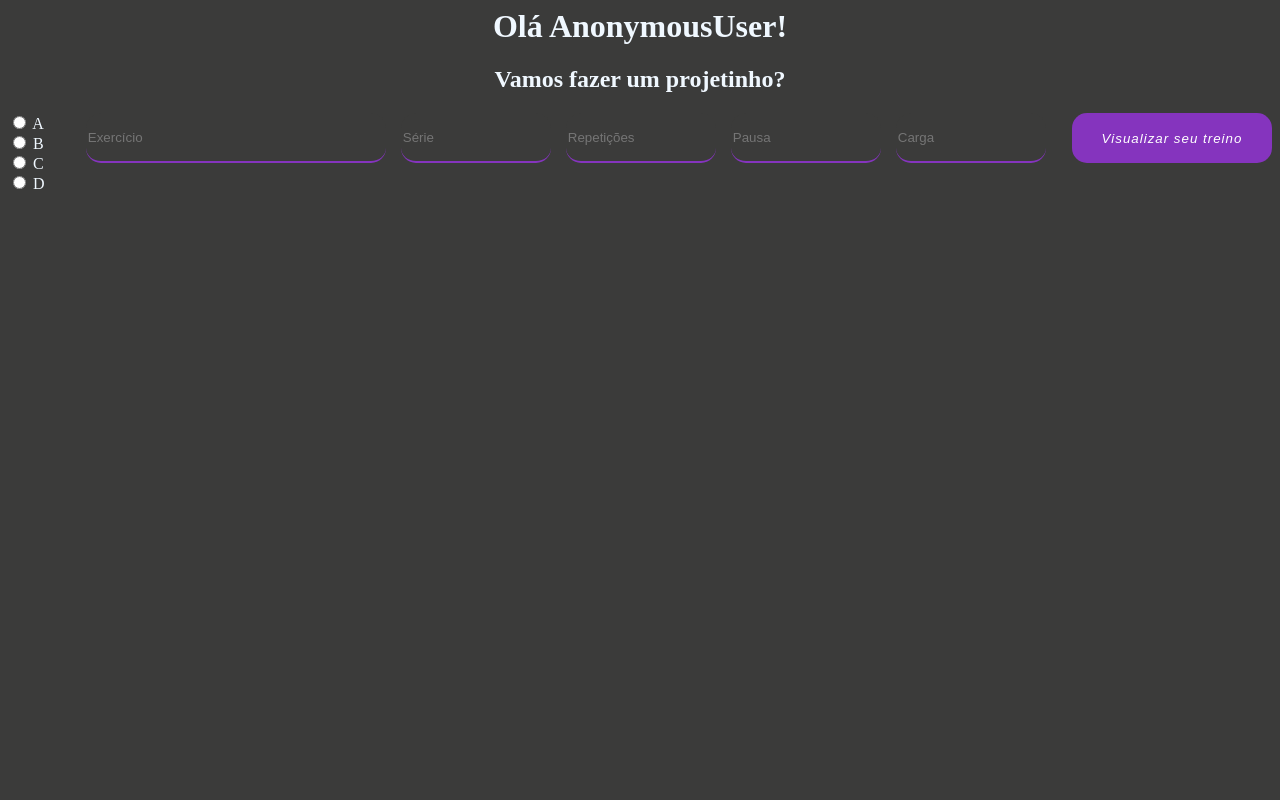
After one commit to maitefavaro/maiworkout, a Django app: page /cadastro_do_treino/ in a window 1280 px wide. The commit adds this page. Run offline with Django 4.2, Linux system fonts and the light colour scheme.

Commit message:
form treino

```diff
--- /dev/null
+++ b/academia/static/css/cad_treino.css
@@ -0,0 +1,80 @@
+*{
+    background-color: #3B3B3A;
+}
+
+.inicio{
+    color: aliceblue;
+    text-align: center;
+}
+
+
+.tela_toda{
+    display: flex;
+    justify-content: space-between;
+}
+
+
+.id_treino{
+    color: aliceblue;
+}
+
+
+.formm{
+    display: flex;
+
+}
+
+.formm input{
+    margin-left: 15px;
+}
+.exercicio{
+    height: 50px;
+    width: 300px;
+    border-radius: 15px;
+    border: none;
+    border-bottom: 2px solid #8534be;
+    text-align: left;
+}
+.serie{
+    height: 50px;
+    width: 150px;
+    border-radius: 15px;
+    border: none;
+    border-bottom: 2px solid #8534be;
+    text-align: left;
+}
+.vezes_repeticoes{
+    height: 50px;
+    width: 150px;
+    border-radius: 15px;
+    border: none;
+    border-bottom: 2px solid #8534be;
+    text-align: left;
+}
+.pausa{
+    height: 50px;
+    width: 150px;
+    border-radius: 15px;
+    border: none;
+    border-bottom: 2px solid #8534be;
+    text-align: left;
+}
+.carga{
+    height: 50px;
+    width: 150px;
+    border-radius: 15px;
+    border: none;
+    border-bottom: 2px solid #8534be;
+    text-align: left;
+}
+
+.btnn{
+    background-color: #8534be;
+    height: 50px;
+    width: 200px;
+    border-radius: 15px;
+    border: none;
+    font-style: italic;
+    color: white;
+    letter-spacing: 1px;
+}
--- /dev/null
+++ b/academia/templates/cad_treino.html
@@ -0,0 +1,52 @@
+{% load static %}
+<link rel="stylesheet" href="{% static 'css/cad_treino.css' %}">
+
+<html>
+
+    <head>
+
+    </head>
+
+    <body>
+
+        <div class="inicio">
+            <h1>Olá <a class="nome">{{request.user}}</a>!</h1>
+            <h2>Vamos fazer um projetinho?</h2>
+        </div>
+        <div class="tela_toda">
+            <form class="id_treino">
+                <input type="radio" id="a" name="id_treino" value="A">
+                <label for="a">A</label><br/>
+                <input type="radio" id="b" name="id_treino" value="B">
+                <label for="b">B</label><br/>
+                <input type="radio" id="c" name="id_treino" value="C">
+                <label for="c">C</label><br/>
+                <input type="radio" id="d" name="id_treino" value="D">
+                <label for="d">D</label>
+            </form>
+
+            <form class="formm" action="{% url 'cad_treino' %}" method="post">
+                {% csrf_token %}
+                <input class="exercicio" type="text" placeholder="Exercício" name="exercicio">
+                <br>
+                <br>
+                <input class="serie" type="number" placeholder="Série" name="serie">
+                <br>
+                <br>
+                <input class="vezes_repeticoes" type="number" placeholder="Repetições " name="vezes_repeticoes">
+                <br>
+                <br>
+                <input class="pausa" type="number" placeholder="Pausa" name="pausa">
+                <br>
+                <br>
+                <input class="carga" type="number" placeholder="Carga" name="carga">
+                <br>
+
+            </form>
+            <a href="{% url 'treino' %}"><button class="btnn">Visualizar seu treino</button></a>
+
+        </div>
+
+    </body>
+
+</html>
--- a/academia/templates/treino.html
+++ b/academia/templates/treino.html
@@ -10,6 +10,7 @@
     <body>
         <h1>Olaaaaaaaa</h1>
         <a href="{% url 'index' %}"><button class="telainicial">Tela inicial</button></a>
+        <a href="{% url 'cad_treino' %}"><button class="telainicial">Tela inicial</button></a>
     </body>
 
 </html>
--- a/exerc/urls.py
+++ b/exerc/urls.py
@@ -6,5 +6,6 @@ urlpatterns = [
     path("", views.index, name='index'),
     path('cadastro/', views.cadastro, name='cadastro'),
     path('login/', views.login, name='login'),
-    path('treino/', views.treino, name='treino')
+    path('treino/', views.treino, name='treino'),
+    path('cadastro_do_treino/', views.cad_treino, name='cad_treino')
 ]
--- a/exerc/views.py
+++ b/exerc/views.py
@@ -39,6 +39,7 @@ def login(request):
         user = auth.authenticate(username=username, password=password)
 
         if user:
+            auth.login(request, user)
             return redirect('treino')
         else:
             return HttpResponse('Email ou senha inválidos')
@@ -46,3 +47,8 @@ def login(request):
 
 def treino(request):
     return render(request, 'treino.html')
+
+
+
+def cad_treino(request):
+    return render(request, 'cad_treino.html')
```
Also changed, not shown: db.sqlite3.
